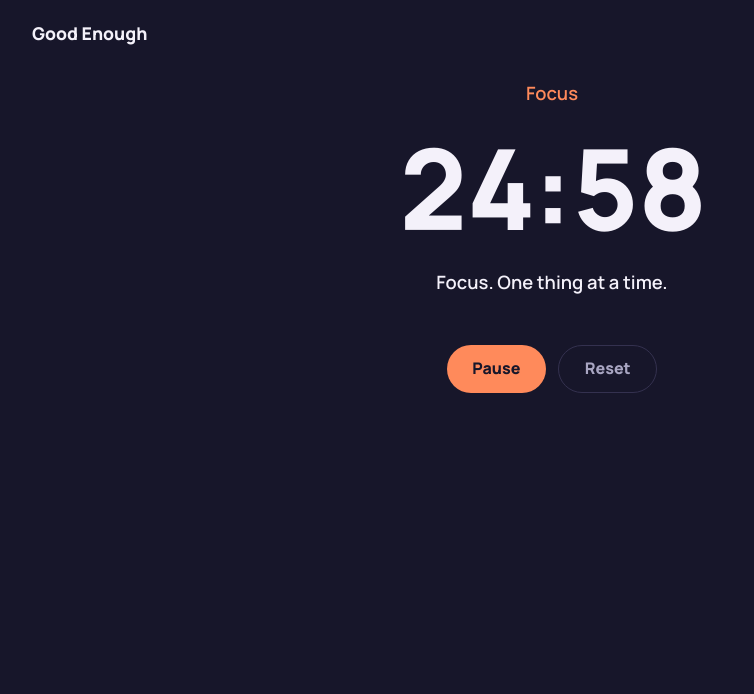
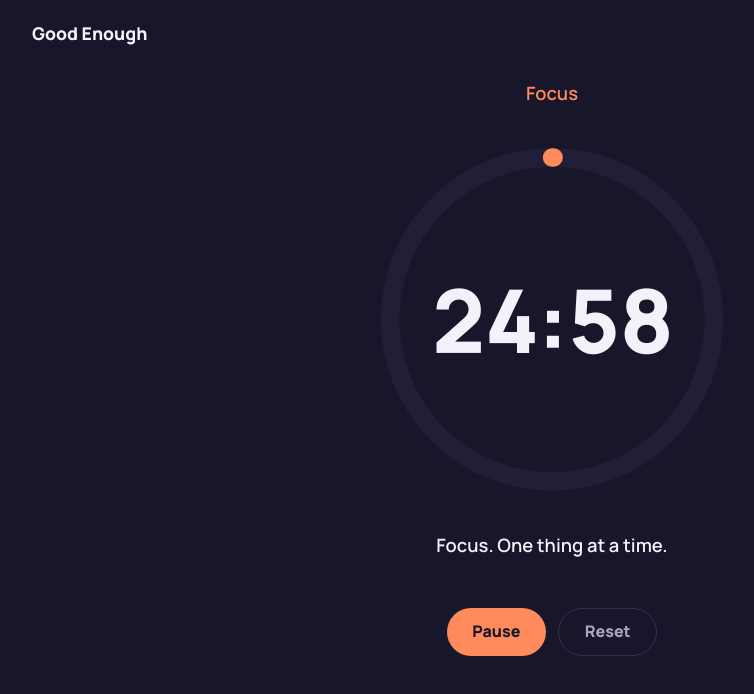
Before and after one commit to ShirazMK/good-enough, a website: page index.html in a window 1280 px wide. Both pictures are taken after a click on the button "Start focus". Shown: the whole page, without its empty margins (88-842 px from the left). Drawn offline with Linux system fonts and the light colour scheme.

Commit message:
Add progress ring

```diff
--- a/css/style.css
+++ b/css/style.css
@@ -51,7 +51,7 @@ h1, p { margin: 0; }
 }
 
 .time {
-  font-size: clamp(4rem, 18vw, 7rem);
+  font-size: clamp(3.5rem, 15vw, 5.5rem);
   font-weight: 800;
   line-height: 1;
   letter-spacing: -0.02em;
@@ -101,3 +101,33 @@ h1, p { margin: 0; }
 
 /* While paused, the label turns grey instead of coral */
 .app[data-phase="paused"] .phase-label { color: var(--muted); }
+
+/* ===== Progress ring ===== */
+.ring-wrap {
+  position: relative;
+  width: min(23rem, 82vw);
+  aspect-ratio: 1;           /* always a perfect square */
+}
+
+.ring {
+  width: 100%;
+  height: 100%;
+  transform: rotate(-90deg); /* start drawing at 12 o'clock, not at 3 */
+}
+
+.ring circle { fill: none; stroke-width: 10; }
+.ring-track { stroke: var(--surface); }
+.ring-progress { stroke: var(--focus); stroke-linecap: round; }
+.app[data-phase="paused"] .ring-progress { stroke: var(--muted); }
+
+/* Animate smoothly, but only after the first draw (no sweep on page load) */
+.app.is-ready .ring-progress { transition: stroke-dashoffset 0.3s linear; }
+
+/* Put the time in the middle of the ring */
+.ring-center {
+  position: absolute;
+  inset: 0;
+  display: flex;
+  align-items: center;
+  justify-content: center;
+}
--- a/index.html
+++ b/index.html
@@ -18,7 +18,15 @@
     <main>
       <section class="timer">
         <h1 class="phase-label" id="phase-label">Ready when you are</h1>
-        <p class="time" id="time">25:00</p>
+<div class="ring-wrap">
+  <svg class="ring" viewBox="0 0 200 200" aria-hidden="true">
+    <circle class="ring-track" cx="100" cy="100" r="88" />
+    <circle class="ring-progress" id="ring-progress" cx="100" cy="100" r="88" />
+  </svg>
+  <div class="ring-center">
+    <p class="time" id="time" role="timer">25:00</p>
+  </div>
+</div>
         <p class="message" id="message" aria-live="polite">Pick a session length and press Start.</p>
 
         <div class="actions">
--- a/js/main.js
+++ b/js/main.js
@@ -12,6 +12,10 @@ const timeEl = $("#time");
 const messageEl = $("#message");
 const primaryButton = $("#primary");
 const resetButton = $("#reset");
+const ringProgressEl = $("#ring-progress");
+// The circle's circumference: 2 × π × radius (r = 88 in the HTML)
+const RING_LENGTH = 2 * Math.PI * 88;
+ringProgressEl.style.strokeDasharray = String(RING_LENGTH);
 // ===== Settings =====
 const MINUTE = 60 * 1000; // one minute in milliseconds
 const sessionMinutes = 25;
@@ -19,6 +23,16 @@ let phase = "idle";
 let endTime = 0; // the moment (in ms) when the session ends
 let remainingMs = 0;
 // ===== Helpers =====
+// How much of the session is done: 0 = nothing, 1 = everything
+function progress() {
+    if (phase === "idle")
+        return 0;
+    if (phase === "focus-done")
+        return 1;
+    const total = sessionMinutes * MINUTE;
+    const done = 1 - remaining() / total;
+    return Math.min(1, Math.max(0, done)); // keep it between 0 and 1
+}
 function formatTime(ms) {
     const totalSeconds = Math.ceil(ms / 1000);
     const minutes = Math.floor(totalSeconds / 60);
@@ -106,12 +120,15 @@ function render() {
     else {
         timeEl.textContent = formatTime(remaining());
     }
+    ringProgressEl.style.strokeDashoffset = String(RING_LENGTH * (1 - progress()));
     const isRunning = phase === "focus" || phase === "paused";
     resetButton.hidden = !isRunning;
     document.title = isRunning
         ? `${formatTime(remaining())} · ${PHASE_LABELS[phase]} | Good Enough`
         : "Good Enough";
 }
+// Turn on the ring animation after the first frame has been drawn
+requestAnimationFrame(() => requestAnimationFrame(() => appEl.classList.add("is-ready")));
 // ===== The tick: runs 4 times per second =====
 function tick() {
     if (phase === "focus" && Date.now() >= endTime) {
```
Also changed, not shown: src/main.ts (+17 -2 lines).
